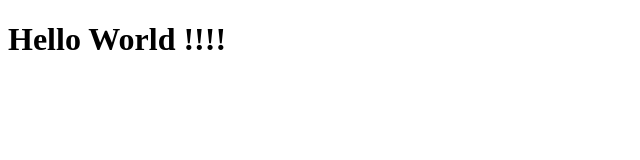
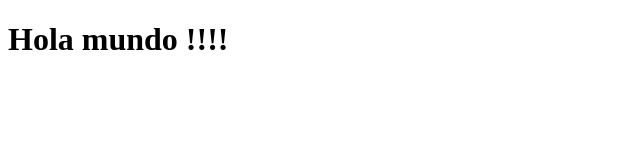
Before and after one commit to choboellobo/aws-landing-test, a plain HTML site: page index.html in a window 1280 px wide. Shown: the whole page, without its empty margins (0-640 px from the left). Drawn offline with Linux system fonts and the light colour scheme.

Commit message:
Change spanish

```diff
--- a/index.html
+++ b/index.html
@@ -7,6 +7,6 @@
     <title>Document</title>
 </head>
 <body>
-    <h1>Hello World !!!!</h1>
+    <h1>Hola mundo !!!!</h1>
 </body>
 </html>
```
